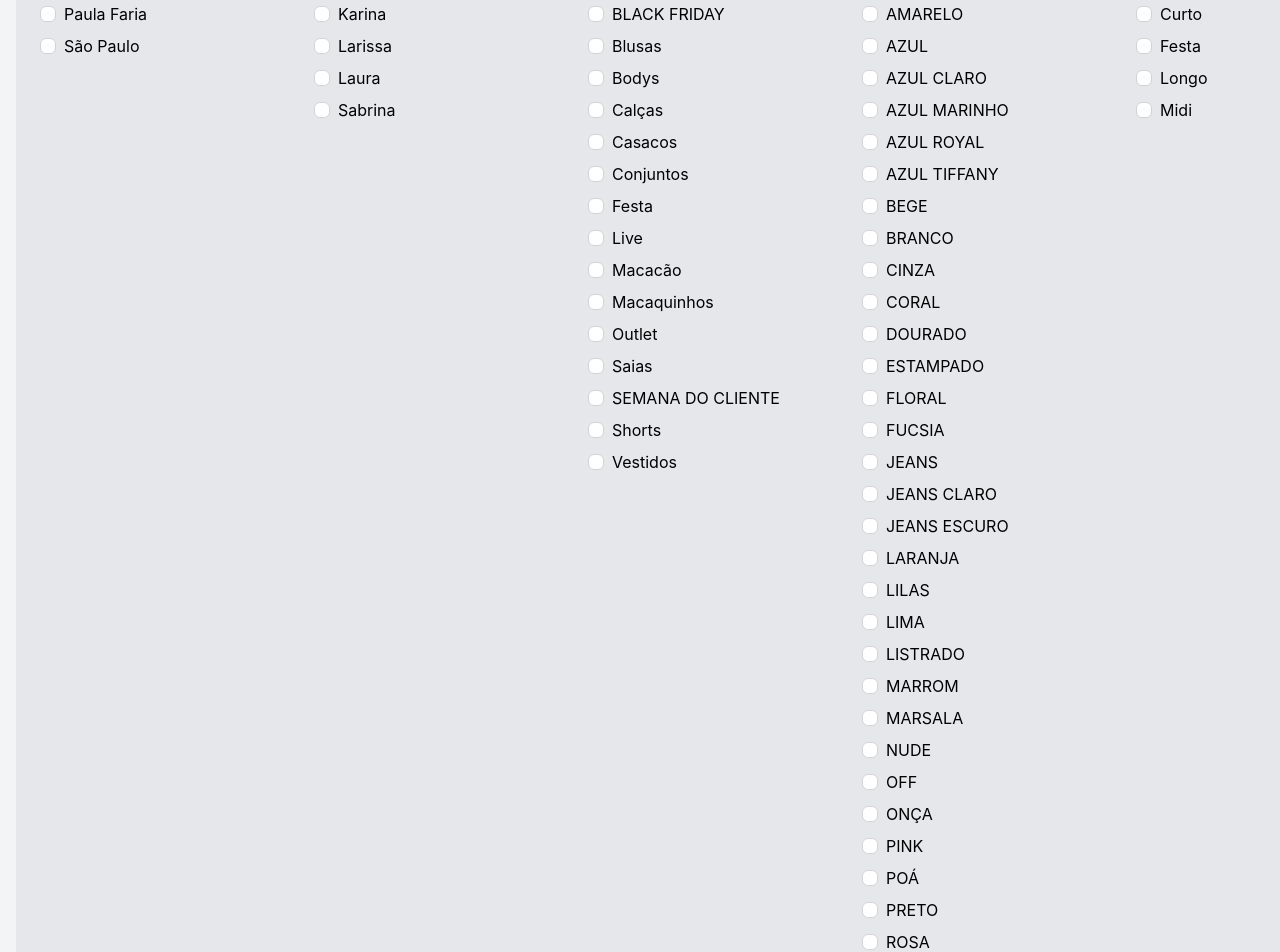
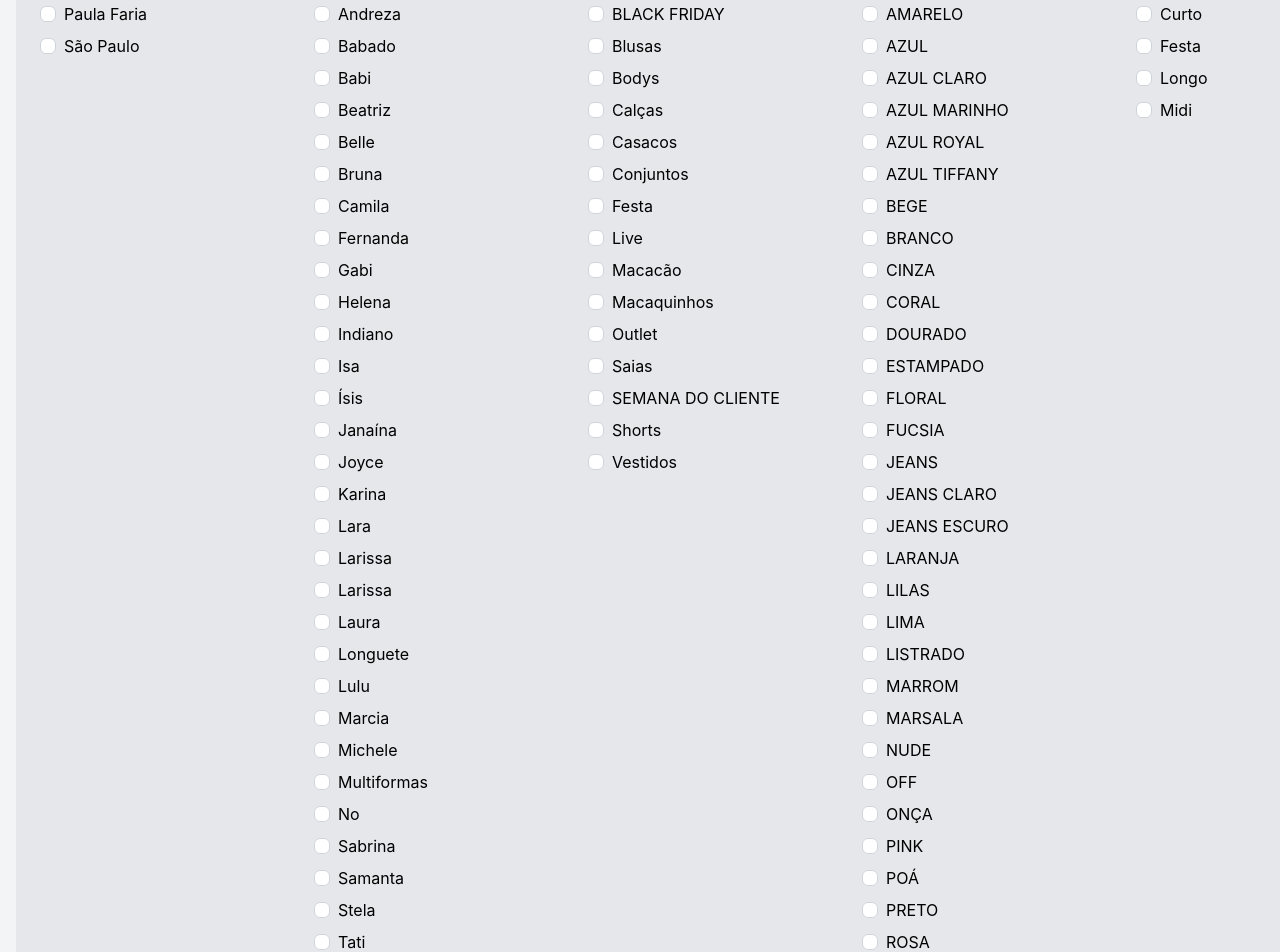
Before and after one commit to oitent/sku-generator, a Next.js app: page / in a window 1280 px wide. Shown: the part 220-1172 px from the top of the page. Built offline with nearby package versions, Linux system fonts and the light colour scheme.

Commit message:
Update names

```diff
--- a/pages/index.js
+++ b/pages/index.js
@@ -106,7 +106,6 @@ const IndexPage = () => {
                       type="checkbox"
                       value={option.id}
                       onChange={(e) => handleChange(e, parameter, option.id)}
-                      required
                       className="rounded-md border-gray-300 dark:border-gray-700 dark:bg-gray-300 mr-1"
                     />
                     <span>{option.value}</span>
--- a/parameters.json
+++ b/parameters.json
@@ -33,6 +33,122 @@
     {
       "value": "Sabrina",
       "id": "04"
+    },
+    {
+      "value": "Fernanda",
+      "id": "05"
+    },
+    {
+      "value": "Belle",
+      "id": "06"
+    },
+    {
+      "value": "Longuete",
+      "id": "07"
+    },
+    {
+      "value": "Lulu",
+      "id": "08"
+    },
+    {
+      "value": "Camila",
+      "id": "09"
+    },
+    {
+      "value": "Bruna",
+      "id": "10"
+    },
+    {
+      "value": "Babado",
+      "id": "11"
+    },
+    {
+      "value": "No",
+      "id": "12"
+    },
+    {
+      "value": "Samanta",
+      "id": "13"
+    },
+    {
+      "value": "Larissa",
+      "id": "14"
+    },
+    {
+      "value": "Marcia",
+      "id": "15"
+    },
+    {
+      "value": "Ísis",
+      "id": "16"
+    },
+    {
+      "value": "Isa",
+      "id": "17"
+    },
+    {
+      "value": "Joyce",
+      "id": "18"
+    },
+    {
+      "value": "Tati",
+      "id": "19"
+    },
+    {
+      "value": "Stela",
+      "id": "20"
+    },
+    {
+      "value": "Gabi",
+      "id": "21"
+    },
+    {
+      "value": "Lara",
+      "id": "22"
+    },
+    {
+      "value": "Vívian",
+      "id": "23"
+    },
+    {
+      "value": "Helena",
+      "id": "24"
+    },
+    {
+      "value": "Babi",
+      "id": "25"
+    },
+    {
+      "value": "Valéria",
+      "id": "26"
+    },
+    {
+      "value": "Beatriz",
+      "id": "27"
+    },
+    {
+      "value": "Andreza",
+      "id": "28"
+    },
+    {
+      "value": "Michele",
+      "id": "29"
+    },
+    {
+      "value": "Indiano",
+      "id": "30"
+    },
+    {
+      "value": "Vivi",
+      "id": "31"
+    },
+    {
+      "value": "Multiformas",
+      "id": "32"
+    },
+    {
+      "value": "Janaína",
+      "id": "33"
     }
   ],
   "Categoria": [
```
